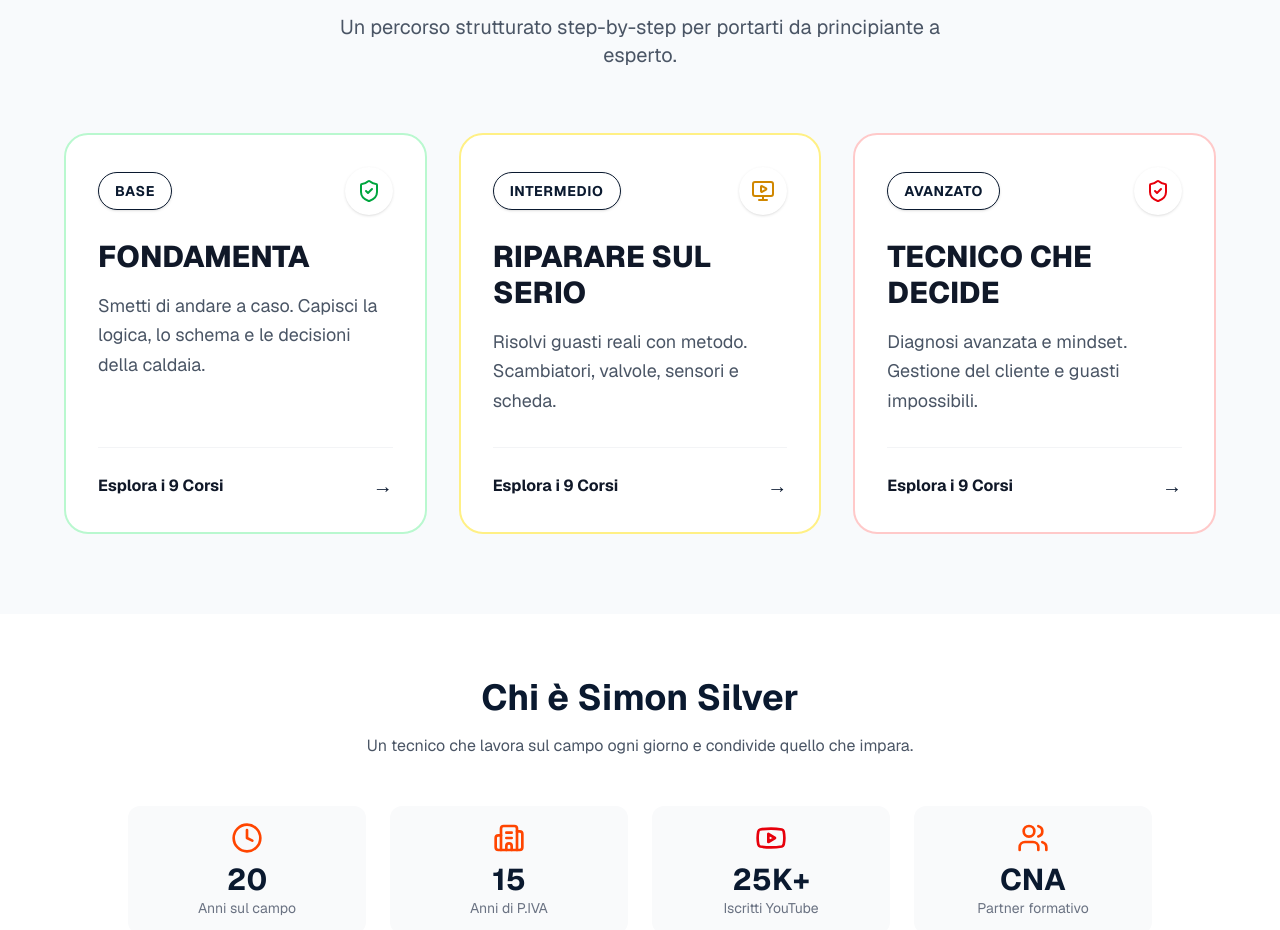
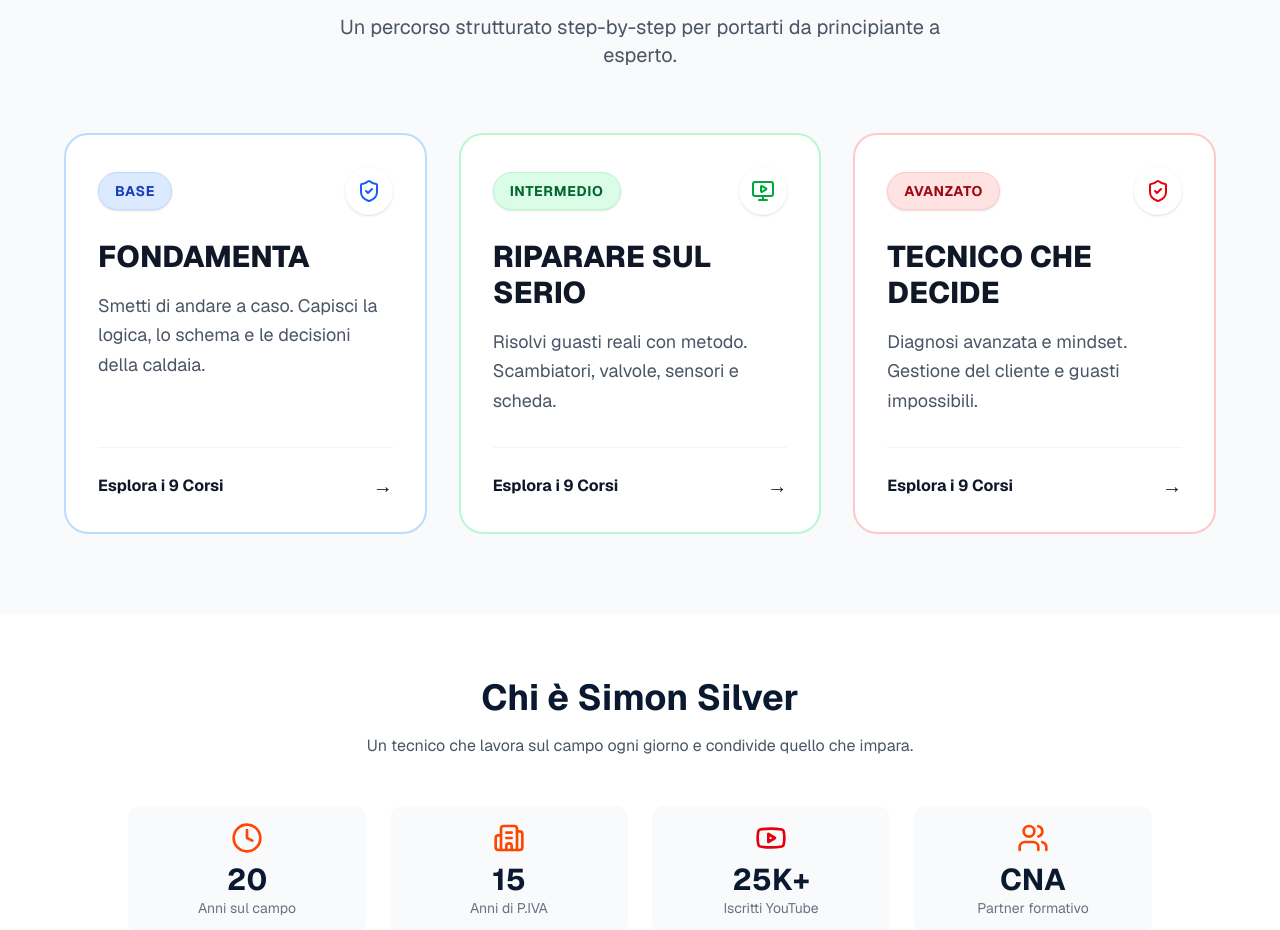
Before and after one commit to simonsilvercaldaie/sito-caldaie, a Next.js app: page / in a window 1280 px wide. Shown: the part 1344-2274 px from the top of the page. Built offline with nearby package versions, Linux system fonts and the light colour scheme.

Commit message:
Update: Changed level colors (Base=Blue, Intermedio=Green) and improved badge visibility

```diff
--- a/app/catalogo/[level]/page.tsx
+++ b/app/catalogo/[level]/page.tsx
@@ -16,13 +16,13 @@ export default function LivelloPage() {
             title: "FONDAMENTA",
             dbLevel: "Base",
             description: "Per chi viene dall’idraulica o è alle prime armi. Capire cosa si sta guardando.",
-            color: "bg-green-100 text-green-800 border-green-200"
+            color: "bg-blue-100 text-blue-800 border-blue-200"
         },
         "intermedio": {
             title: "RIPARARE SUL SERIO",
             dbLevel: "Intermedio",
             description: "Qui entri nel lavoro vero. Smetti di andare a tentativi.",
-            color: "bg-yellow-100 text-yellow-800 border-yellow-200"
+            color: "bg-green-100 text-green-800 border-green-200"
         },
         "avanzato": {
             title: "TECNICO CHE DECIDE",
--- a/components/ProductShowcase.tsx
+++ b/components/ProductShowcase.tsx
@@ -5,11 +5,11 @@ import Link from "next/link"
 export default function ProductShowcase() {
 
     // LevelCard component definition (copied from Catalogo logic)
-    const LevelCard = ({ title, description, level, link, colorClass, icon }: { title: string, description: string, level: string, link: string, colorClass: string, icon: any }) => (
+    const LevelCard = ({ title, description, level, link, colorClass, badgeClass, icon }: { title: string, description: string, level: string, link: string, colorClass: string, badgeClass: string, icon: any }) => (
         <Link href={link} className="block group">
             <div className={`rounded-3xl p-8 border-2 transition-all duration-300 hover:shadow-2xl hover:-translate-y-1 h-full flex flex-col ${colorClass} bg-white hover:bg-gray-50`}>
                 <div className="flex items-center justify-between mb-6">
-                    <span className="px-4 py-2 rounded-full font-bold text-sm uppercase tracking-wider bg-white border shadow-sm">
+                    <span className={`px-4 py-2 rounded-full font-bold text-sm uppercase tracking-wider border shadow-sm ${badgeClass}`}>
                         {level}
                     </span>
                     <div className="w-12 h-12 rounded-full bg-white flex items-center justify-center shadow-sm group-hover:scale-110 transition-transform">
@@ -52,8 +52,9 @@ export default function ProductShowcase() {
                         description="Smetti di andare a caso. Capisci la logica, lo schema e le decisioni della caldaia."
                         level="Base"
                         link="/catalogo/base"
-                        colorClass="border-green-200 hover:border-green-400"
-                        icon={<ShieldCheck className="w-6 h-6 text-green-600" />}
+                        colorClass="border-blue-200 hover:border-blue-400"
+                        badgeClass="bg-blue-100 text-blue-800 border-blue-200"
+                        icon={<ShieldCheck className="w-6 h-6 text-blue-600" />}
                     />
 
                     <LevelCard
@@ -61,8 +62,9 @@ export default function ProductShowcase() {
                         description="Risolvi guasti reali con metodo. Scambiatori, valvole, sensori e scheda."
                         level="Intermedio"
                         link="/catalogo/intermedio"
-                        colorClass="border-yellow-200 hover:border-yellow-400"
-                        icon={<MonitorPlay className="w-6 h-6 text-yellow-600" />}
+                        colorClass="border-green-200 hover:border-green-400"
+                        badgeClass="bg-green-100 text-green-800 border-green-200"
+                        icon={<MonitorPlay className="w-6 h-6 text-green-600" />}
                     />
 
                     <LevelCard
@@ -71,6 +73,7 @@ export default function ProductShowcase() {
                         level="Avanzato"
                         link="/catalogo/avanzato"
                         colorClass="border-red-200 hover:border-red-400"
+                        badgeClass="bg-red-100 text-red-800 border-red-200"
                         icon={<ShieldCheck className="w-6 h-6 text-red-600" />}
                     />
                 </div>
```
Also changed, not shown: public/images/courses/01-caldaia-decisioni.png (deleted).
